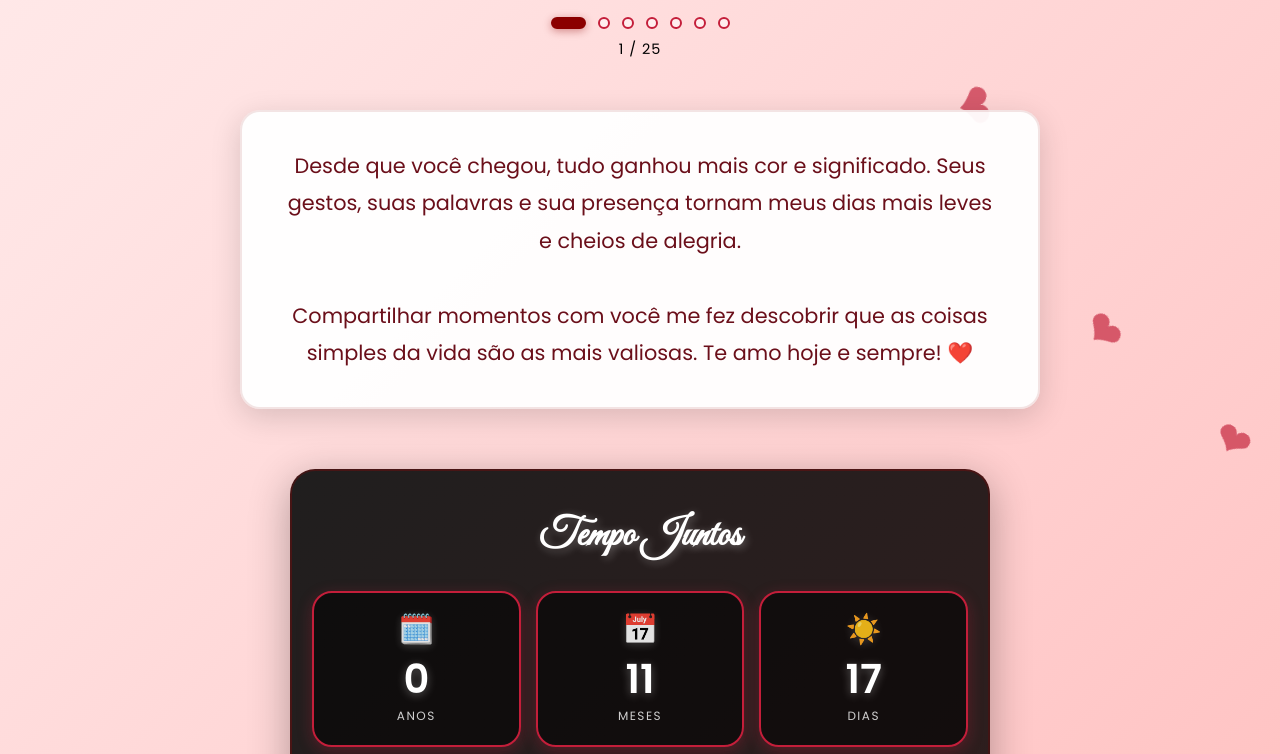
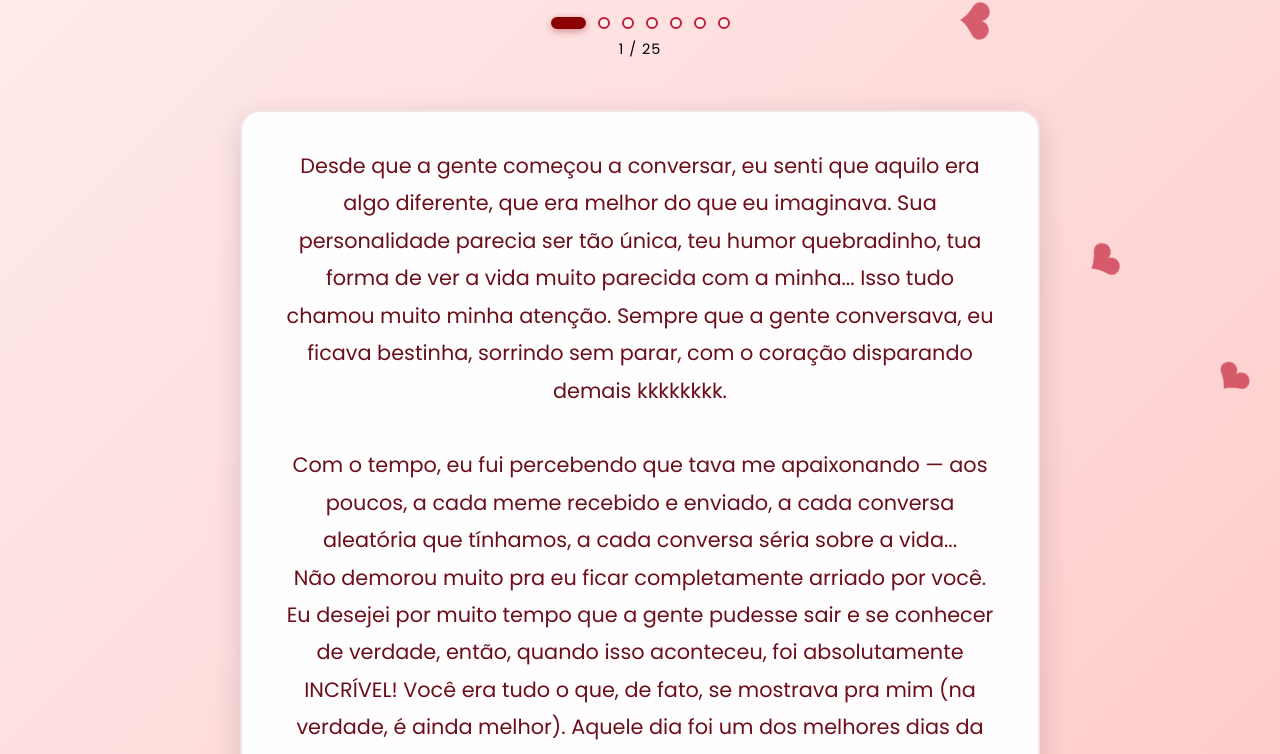
Before and after one commit to Rainangramacho/rac-in-love, a React (Vite) app: page / in a window 1280 px wide. Shown: the part 1029-1783 px from the top of the page. Built offline with nearby package versions, Linux system fonts and the light colour scheme.

Commit message:
Corrigir pontuação na mensagem especial e atualizar texto do footer

```diff
--- a/src/App.jsx
+++ b/src/App.jsx
@@ -85,9 +85,16 @@ function App() {
   ]
 
   // Mensagem única para sua namorada
-  const mensagemEspecial = `Desde que você chegou, tudo ganhou mais cor e significado. Seus gestos, suas palavras e sua presença tornam meus dias mais leves e cheios de alegria.
+  const mensagemEspecial = `Desde que a gente começou a conversar, eu senti que aquilo era algo diferente, que era melhor do que eu imaginava. Sua personalidade parecia ser tão única, teu humor quebradinho, tua forma de ver a vida muito parecida com a minha... Isso tudo chamou muito minha atenção. Sempre que a gente conversava, eu ficava bestinha, sorrindo sem parar, com o coração disparando demais kkkkkkkk.
 
-Compartilhar momentos com você me fez descobrir que as coisas simples da vida são as mais valiosas. Te amo hoje e sempre! ❤️`
+Com o tempo, eu fui percebendo que tava me apaixonando — aos poucos, a cada meme recebido e enviado, a cada conversa aleatória que tínhamos, a cada conversa séria sobre a vida...
+Não demorou muito pra eu ficar completamente arriado por você. Eu desejei por muito tempo que a gente pudesse sair e se conhecer de verdade, então, quando isso aconteceu, foi absolutamente INCRÍVEL! Você era tudo o que, de fato, se mostrava pra mim (na verdade, é ainda melhor). Aquele dia foi um dos melhores dias da minha vida, sem dúvidas!
+
+Hoje, eu amo tanto a relação que nós estamos criando, que eu quero construir a minha vida e a minha família com você... Minha não, NOSSA! Você é a coisa mais perfeita que já poderia ter aparecido na minha vida, e eu sou muiiito grato a Pai Oxalá (e a todos os Orixás, é claro) por ter me abençoado com esse presente maravilhoso que é você.
+
+Eu te amo muito, minha preta! Te amo em cada universo! Te amo um zilhão de bilhões!
+
+Um xero de seu Graminho ❤️`
 
   return (
     <div className="app">
@@ -132,7 +139,8 @@ Compartilhar momentos com você me fez descobrir que as coisas simples da vida s
 
         <footer className="footer">
           <p className="footer-text">
-            Com você tudo é mais leve e divertido, pois eu sinto que posso ser eu mesmo! Te amo, minha preta ❤️
+            Com você tudo é mais leve e perfeito, pois eu sinto que posso ser eu mesmo com você!
+            Te amo, minha pamonha!
           </p>
           <br/>
           <p className="footer-signature">Com todo amor do mundo, seu Graminho ❤️</p>
```
